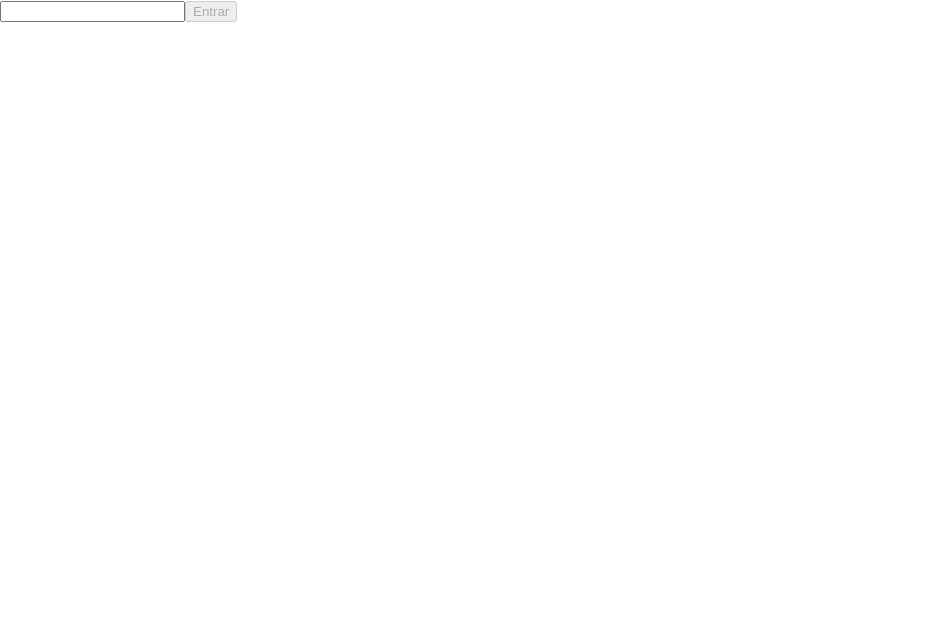
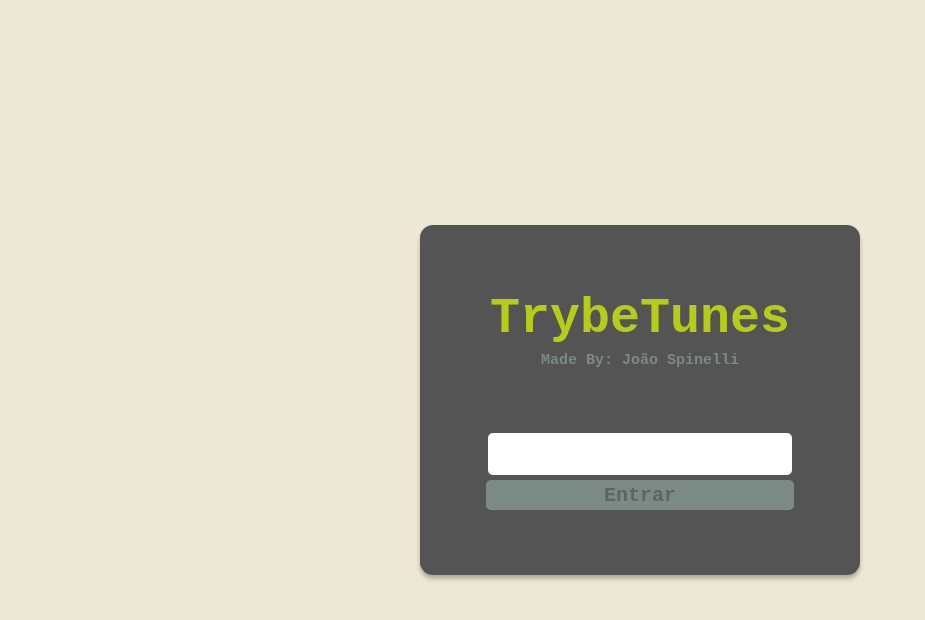
Before and after one commit to SSpinelli/Trybetunes, a React (Create React App) app: page / in a window 1280 px wide. Shown: the top 620 px of the page, without its empty margins (0-925 px from the left). Built offline with nearby package versions, Linux system fonts and the light colour scheme.

Commit message:
[REFACTORING][STYLE] adiciona estilo na tela de login

```diff
--- a/src/index.css
+++ b/src/index.css
@@ -1,8 +1,17 @@
+html {
+  width: 100%;
+  height: 100%;
+}
+
 body {
+  align-items: center;
+  background-color: #ede7d5;
   margin: 0;
-  font-family: -apple-system, BlinkMacSystemFont, 'Segoe UI', 'Roboto', 'Oxygen',
-    'Ubuntu', 'Cantarell', 'Fira Sans', 'Droid Sans', 'Helvetica Neue',
-    sans-serif;
+  width: 100%;
+  height: 100%;
+  display: flex;
+  justify-content: center;
+  font-family:'Franklin Gothic Medium', 'Arial Narrow', Arial, sans-serif;
   -webkit-font-smoothing: antialiased;
   -moz-osx-font-smoothing: grayscale;
 }
--- a/src/pages/Login.jsx
+++ b/src/pages/Login.jsx
@@ -2,6 +2,7 @@
 import { Redirect } from 'react-router-dom/cjs/react-router-dom.min';
 import { createUser } from '../services/userAPI';
 import Loading from '../components/Loading';
+import './Style/Login.css';
 
 class Login extends React.Component {
   constructor() {
@@ -45,8 +46,14 @@
         {loading
           ? <Loading />
           : (
-            <form>
+            <form className="login-form">
+              <div className="login-div">
+                <h1 className="login-h1">TrybeTunes</h1>
+                <h4 className="login-h4">Made By: João Spinelli</h4>
+              </div>
+              <div className="login-div">
                 <input
+                  className="login-input"
                   data-testid="login-name-input"
                   name="name"
                   onChange={ this.handleChange }
@@ -54,6 +61,7 @@
                   value={ name }
                 />
                 <button
+                  className="login-button"
                   data-testid="login-submit-button"
                   disabled={ disableBtn }
                   onClick={ this.handleClick }
@@ -61,6 +69,7 @@
                 >
                   Entrar
                 </button>
+              </div>
             </form>
           )}
         { loaded && <Redirect to="/search" /> }
--- /dev/null
+++ b/src/pages/Style/Login.css
@@ -0,0 +1,60 @@
+.login-form {
+  align-items: center;
+  background-color: #545454;
+  border-radius: 13px;
+  box-shadow: 0 4px 4px rgba(0, 0, 0, 0.25);
+  display: flex;
+  flex-direction: column;
+  height: 350px;
+  justify-content: space-evenly;
+  width: 440px;
+}
+
+.login-h1 {
+  color: #b7cc18;
+  font-family: monospace;
+  font-size: 50px;
+  margin: 0;
+}
+
+.login-h4 {
+  color: #7b8a84;
+  font-family: monospace;
+  font-size: 15px;
+  margin-bottom: 0;
+  margin-top: 5px;
+}
+
+.login-div {
+  align-items: center;
+  display: flex;
+  flex-direction: column;
+  justify-content: center;
+  width: 300px;
+}
+
+.login-input {
+  border: none;
+  border-radius: 5px;
+  font-family: monospace;
+  font-size: 20px;
+  height: 40px;
+  margin-bottom: 5px;
+  width: 100%;
+}
+
+.login-button {
+  background-color: #7b8a84;
+  border: none;
+  border-radius: 5px;
+  cursor: pointer;
+  font-family: monospace;
+  font-size: 20px;
+  font-weight: 700;
+  height: 30px;
+  width: 308px;
+}
+
+.login-button:enabled {
+  background-color: #b7cc18;
+}
```
Lines whose indentation alone changed are shown as unchanged.
